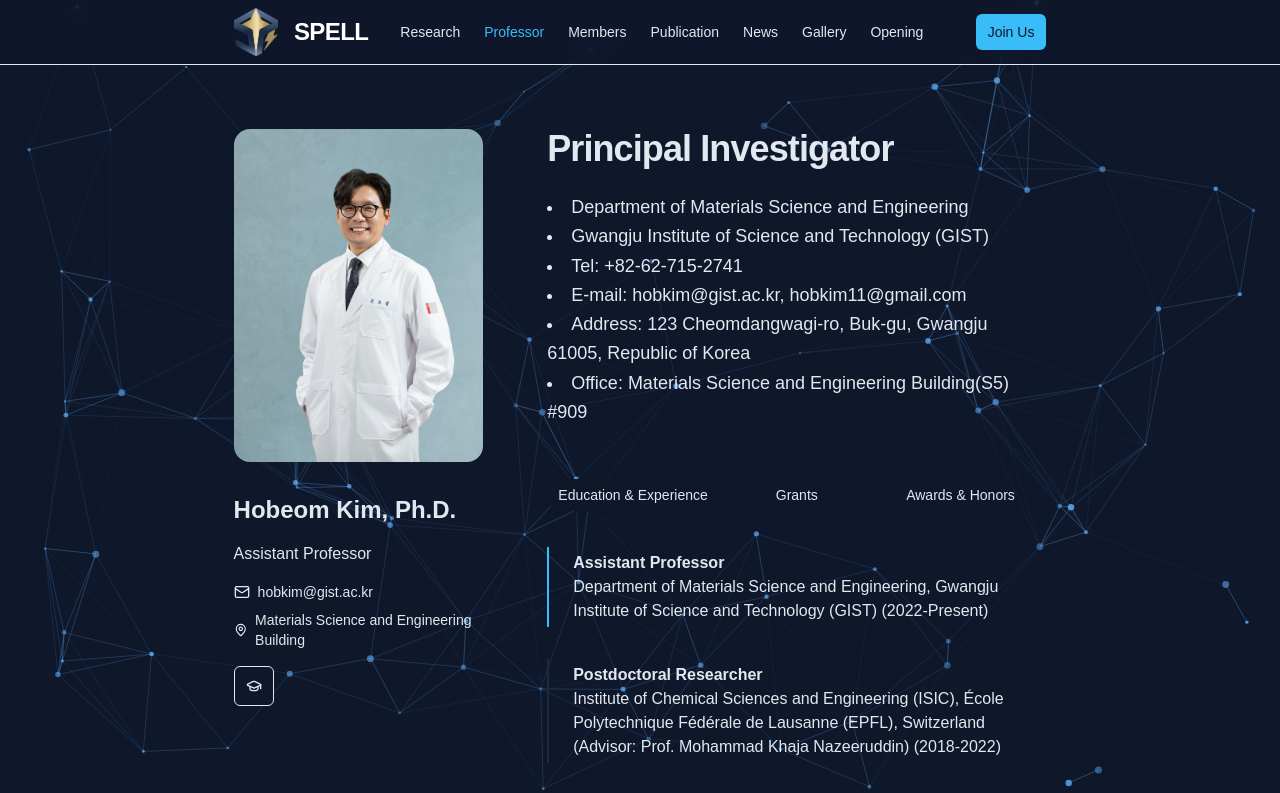
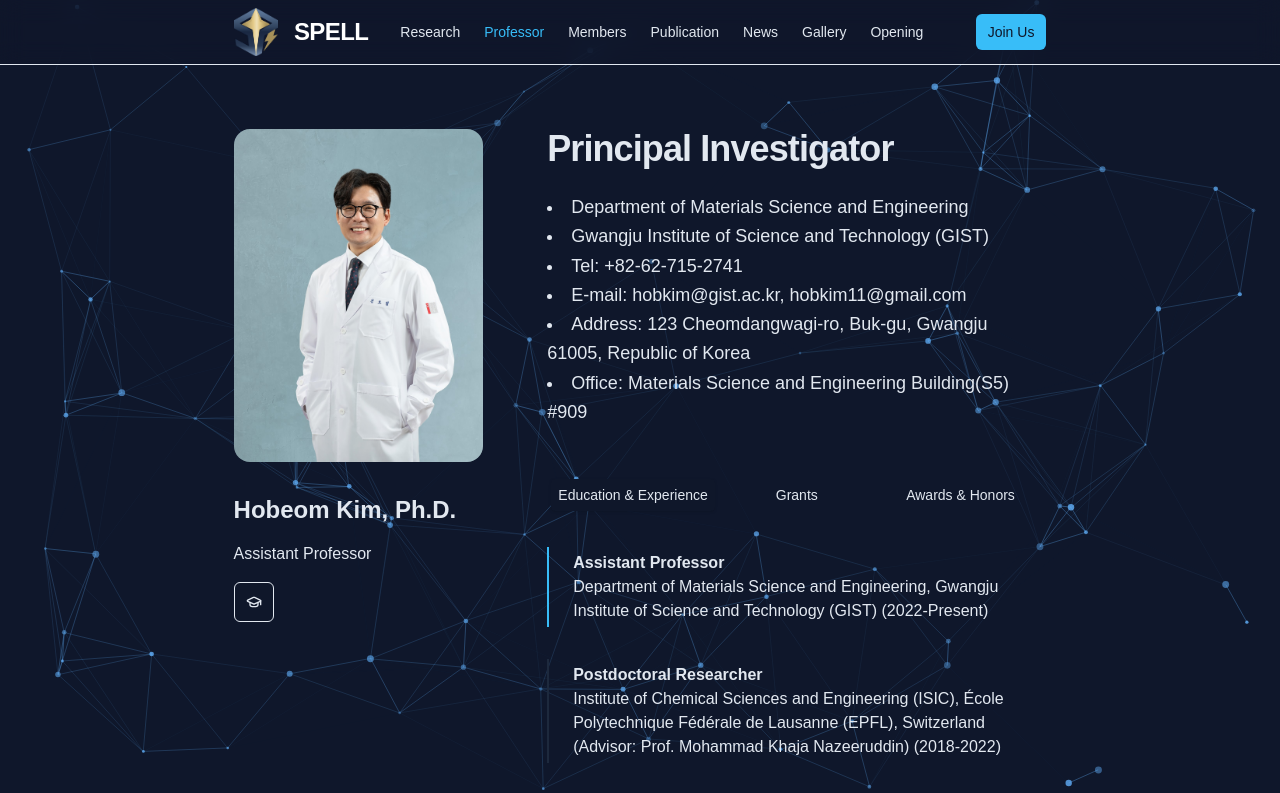
Before and after one commit to b-coder5280/spell_web, a Next.js app: page /professor in a window 1280 px wide. Shown: the top 793 px of the page. Built offline with nearby package versions, Linux system fonts and the light colour scheme.

Commit message:
Minor adjustments to Professor page: simplified sidebar and updated contact details

```diff
--- a/src/app/professor/page.tsx
+++ b/src/app/professor/page.tsx
@@ -27,16 +27,7 @@ export default function ProfessorPage() {
                             <h2 className="text-2xl font-bold">Hobeom Kim, Ph.D.</h2>
                             <p className="text-muted-foreground">Assistant Professor</p>
 
-                            <div className="space-y-2 text-sm">
-                                <div className="flex items-center gap-2">
-                                    <Mail className="h-4 w-4" />
-                                    <span>hobkim@gist.ac.kr</span>
-                                </div>
-                                <div className="flex items-center gap-2">
-                                    <MapPin className="h-4 w-4" />
-                                    <span>Materials Science and Engineering Building</span>
-                                </div>
-                            </div>
+
 
                             <div className="flex gap-2">
                                 <Button size="icon" variant="outline" title="Google Scholar" asChild>
```
